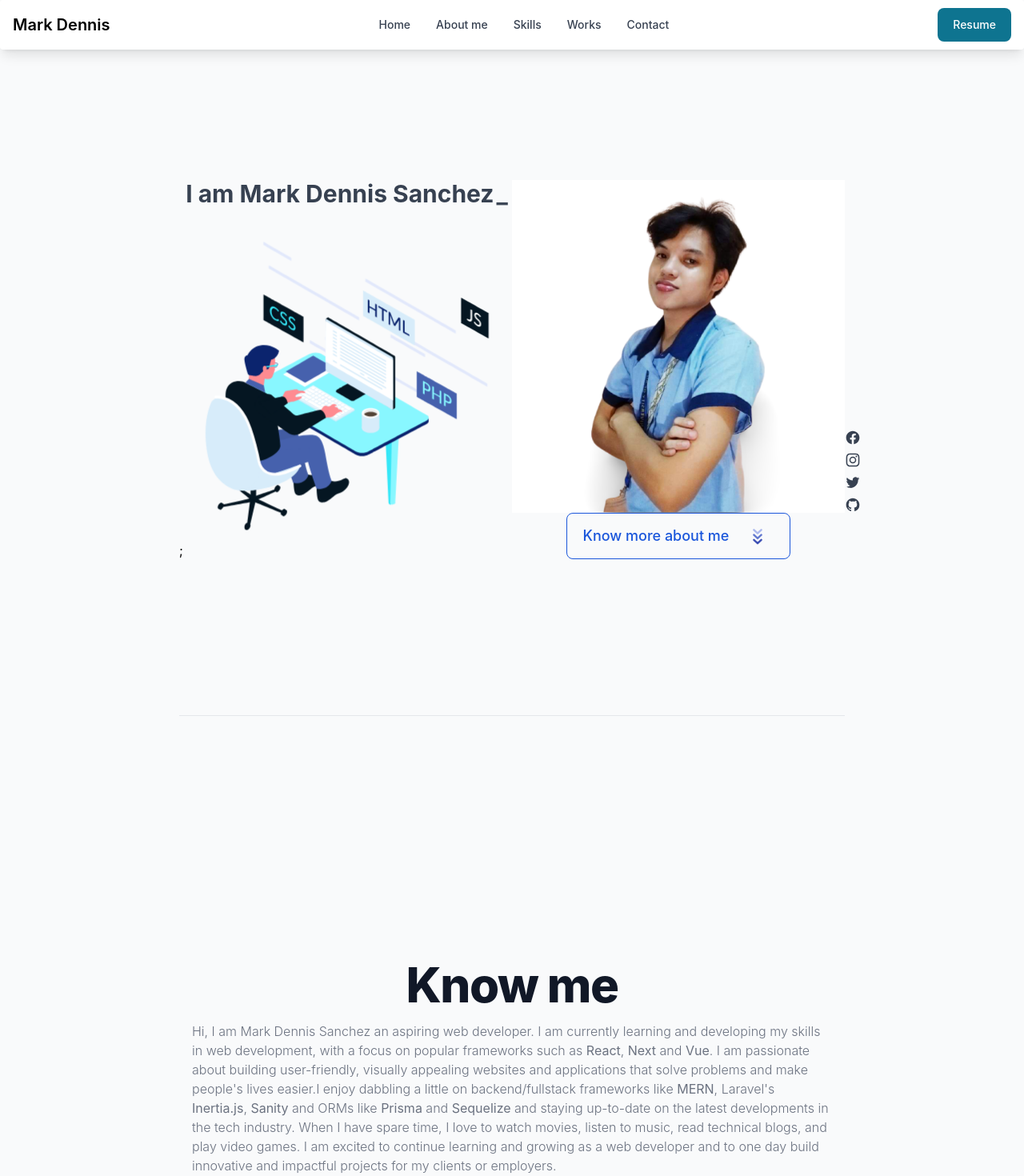
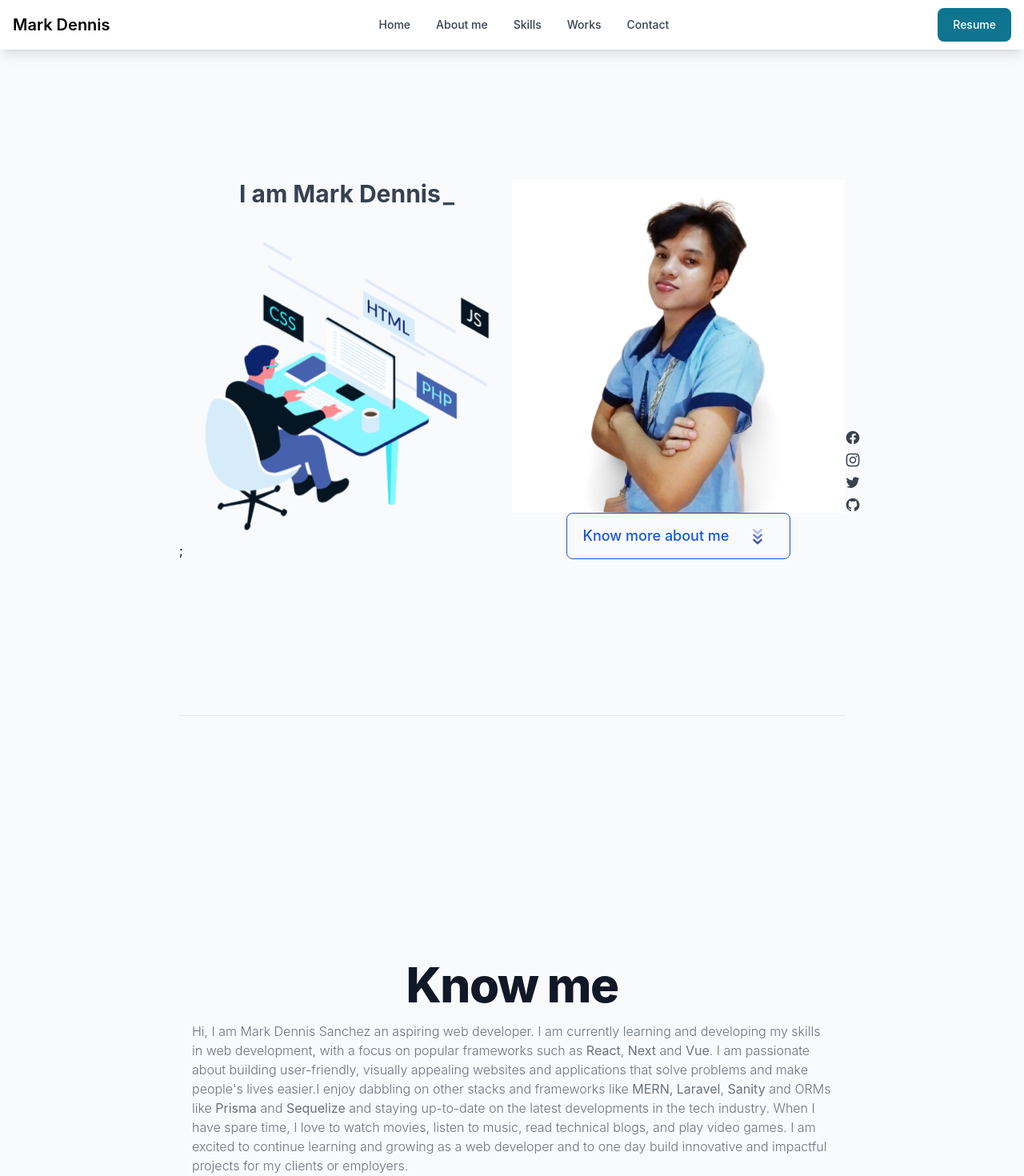
Before and after one commit to MarkDennis1/portfolio, a React (Create React App) app: page / in a window 1280 px wide. Shown: the top 1470 px of the page at 80% size. Built offline with nearby package versions, Linux system fonts and the light colour scheme; the HTML template or start-up script is replaced by a standard one.

Commit message:
Update contents

```diff
--- a/src/components/Navbar/index.jsx
+++ b/src/components/Navbar/index.jsx
@@ -15,7 +15,7 @@ const Nav = () => {
         </span>
       </Navbar.Brand>
       <div className="flex md:order-2">
-        <a href="https://drive.google.com/file/d/1vAAM_NbYIlsGrlS5BNm_KrrGLfou27SV/view?usp=share_link">
+        <a href="https://drive.google.com/file/d/1Q8yJ1tZ_E4td_6-5PFGtfV8Luyds7iKH/view?usp=share_link">
           <Button>Resume</Button>
         </a>
         <Navbar.Toggle />
--- a/src/container/About/index.jsx
+++ b/src/container/About/index.jsx
@@ -44,20 +44,19 @@ const About = () => {
           </strong>
           . I am passionate about building user-friendly, visually appealing
           websites and applications that solve problems and make people's lives
-          easier.I enjoy dabbling a little on backend/fullstack frameworks like{" "}
+          easier.I enjoy dabbling on other stacks and frameworks like{" "}
           <strong>
             <a
               rel="noreferrer"
               target="_blank"
               href="https://www.mongodb.com/mern-stack"
             >
-              MERN
+              MERN,
             </a>
           </strong>
-          , Laravel's{" "}
           <strong>
-            <a rel="noreferrer" target="_blank" href="https://sanity.io/">
-              Inertia.js
+            <a rel="noreferrer" target="_blank" href="https://laravel.com/">
+              {" "}Laravel
             </a>
           </strong>
           ,{" "}
--- a/src/container/Header/index.jsx
+++ b/src/container/Header/index.jsx
@@ -49,7 +49,7 @@ const Header = () => {
             className="text-3xl text-gray-700 font-bold dark:text-white"
           >
             <Typewriter
-              words={["I am Mark Dennis Sanchez", "Web Developer"]}
+              words={["I am Mark Dennis Sanchez",]}
               loop={false}
               typeSpeed={30}
               deleteSpeed={30}
--- a/src/container/Works/index.jsx
+++ b/src/container/Works/index.jsx
@@ -8,7 +8,7 @@ const Works = () => {
       className="h-[100vh] flex flex-col justify-center items-center"
     >
       <h1 className="text-4xl font-extrabold tracking-tight leading-none text-gray-900 md:text-5xl lg:text-6xl dark:text-white py-4">
-        Works
+        Projects
       </h1>
       <div className="w-full overflow-hidden shadow-md">
         <div className="flex justify-start gap-4 p-4 overflow-x-scroll">
```
